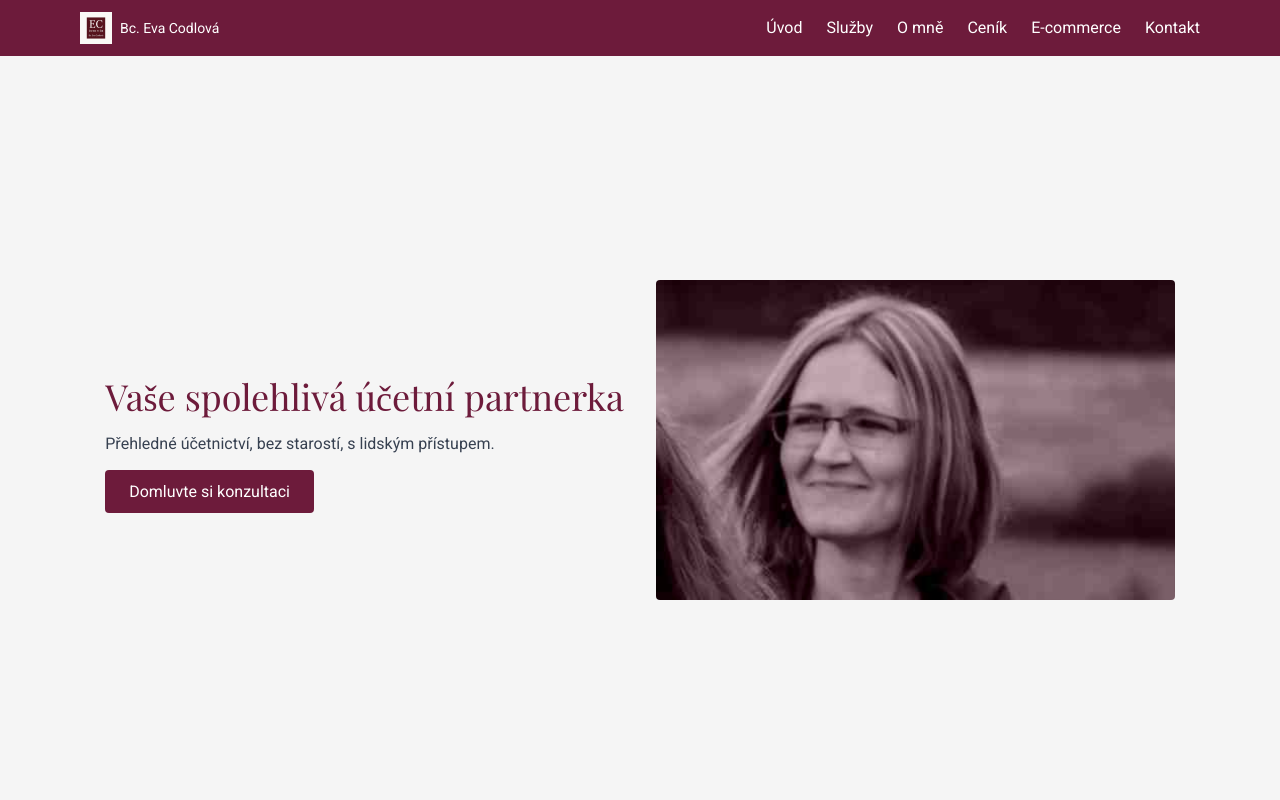
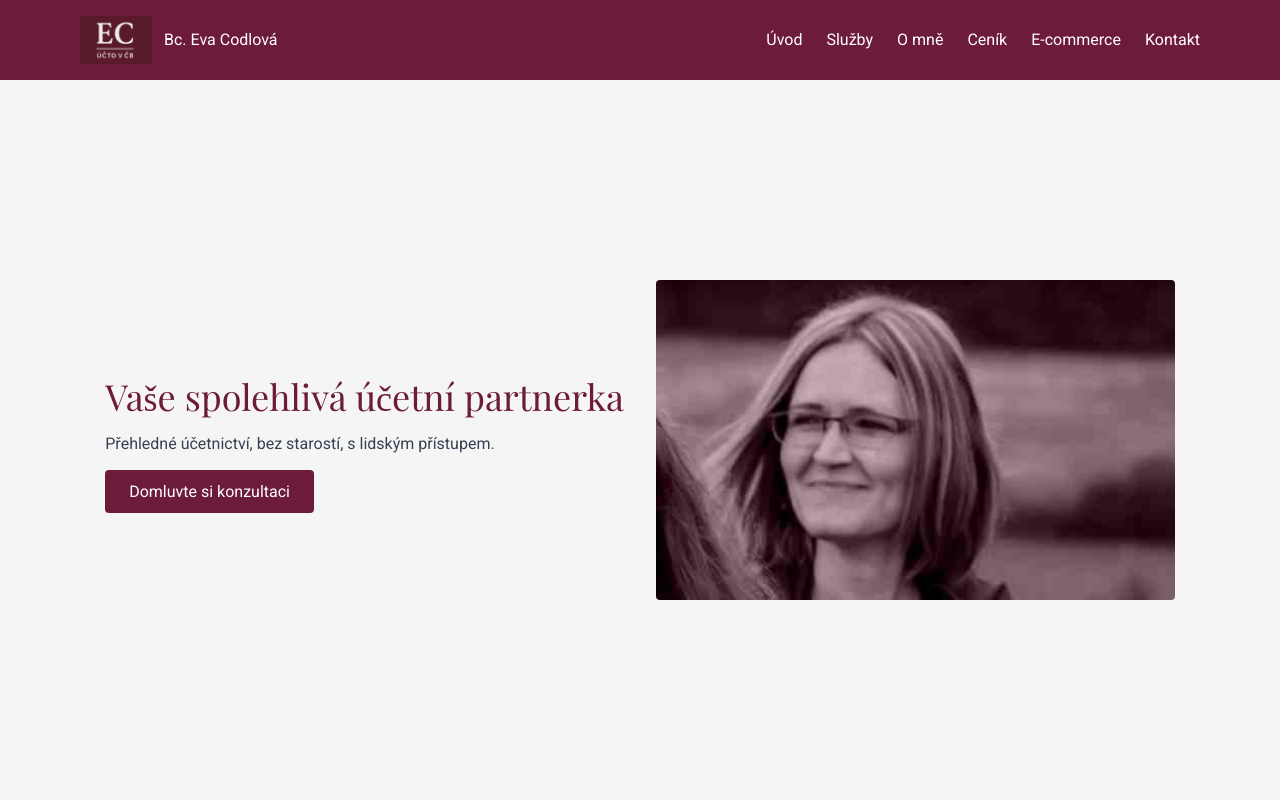
Before and after one commit to bbartonova/eva-codlova-web, a React (Vite) app: page / in a window 1280 px wide. Shown: the top 800 px of the page. Built offline with nearby package versions, Linux system fonts and the light colour scheme.

Commit message:
burger menu

```diff
--- a/src/App.jsx
+++ b/src/App.jsx
@@ -19,10 +19,14 @@ export default function App() {
           scrolled ? 'bg-[#6D1B3B]/90 backdrop-blur shadow' : 'bg-[#6D1B3B]'
         }`}
       >
-        <nav className="max-w-6xl mx-auto px-4 py-3 flex justify-between items-center">
-          <div className="flex items-center space-x-2">
-            <img src="/logo.png" alt="logo" className="h-8" />
-            <span className="text-white font-medium text-sm">
+        <nav className="max-w-6xl mx-auto px-4 py-4 flex justify-between items-center relative">
+          <div className="flex items-center space-x-3">
+            <img
+              src="/logo.png"
+              alt="logo"
+              className="h-12 w-auto object-contain"
+            />
+            <span className="text-white font-medium text-base">
               Bc. Eva Codlová
             </span>
           </div>
@@ -63,16 +67,15 @@ export default function App() {
 
           {/* Hamburger menu button */}
           <button
-            className="md:hidden text-white text-2xl"
+            className="md:hidden text-white text-3xl z-50"
             onClick={() => setMenuOpen(!menuOpen)}
           >
             ☰
           </button>
-        </nav>
 
           {/* Mobile menu */}
           {menuOpen && (
-          <div className="md:hidden bg-[#6D1B3B] text-white px-4 pb-4 space-y-2">
+            <div className="absolute top-full right-0 left-0 bg-[#6D1B3B] text-white px-6 pb-4 space-y-2 z-40">
               <a href="#home" onClick={() => setMenuOpen(false)}>
                 Úvod
               </a>
@@ -98,6 +101,7 @@ export default function App() {
               </a>
             </div>
           )}
+        </nav>
       </header>
 
       {/* Hero sekce */}
```
Also changed, not shown: public/logo.png. Lines whose indentation alone changed are shown as unchanged.
